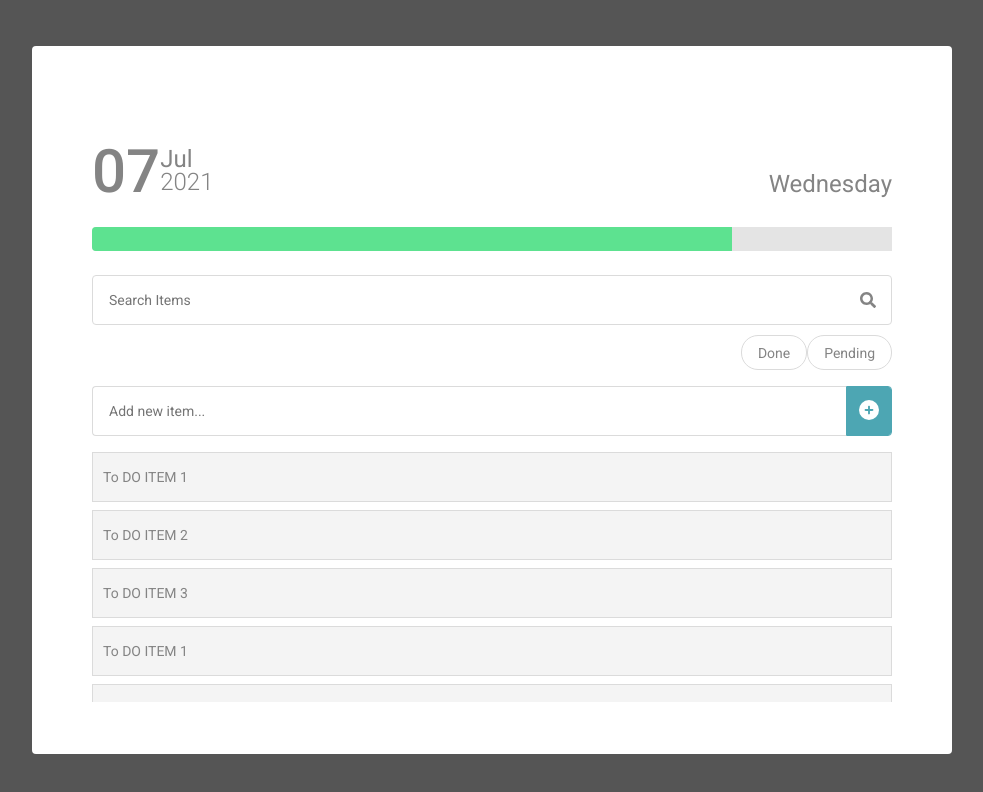
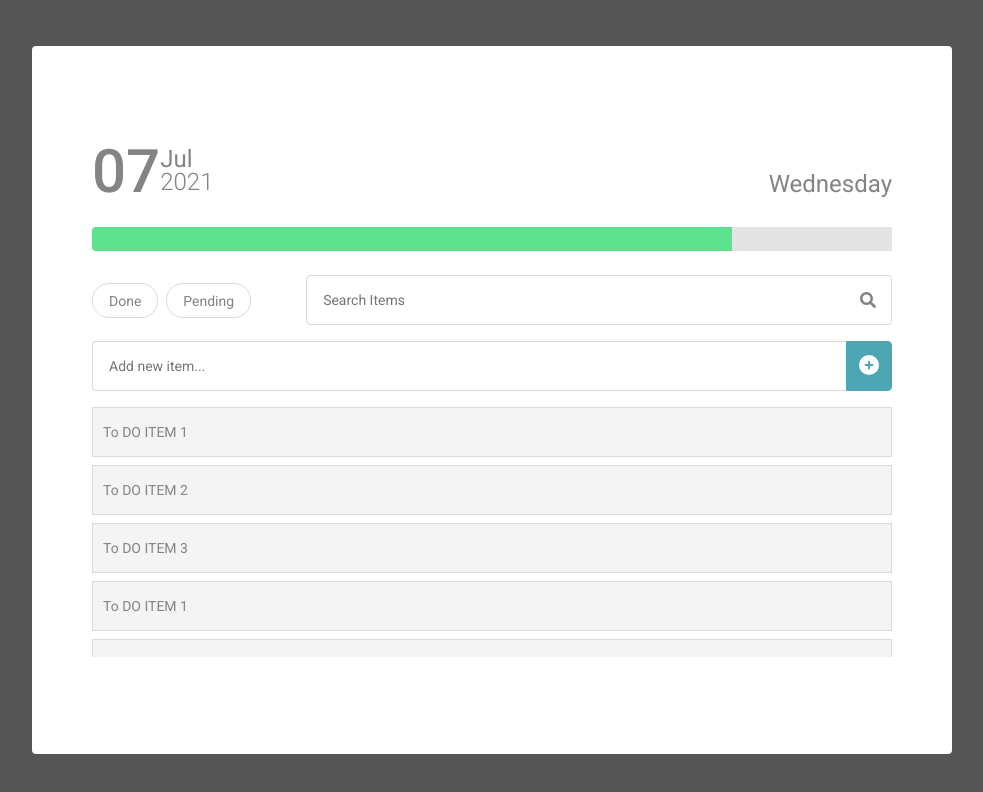
Before and after one commit to JoaoVitorOtavio/progress-to-do-list, a React (Create React App) app: page / in a window 1280 px wide. Shown: the top 792 px of the page, without its empty margins (148-1131 px from the left). Built offline with nearby package versions, Linux system fonts and the light colour scheme.

Commit message:
Adicionando botao para lidar com os itens da lista

```diff
--- a/src/App.tsx
+++ b/src/App.tsx
@@ -1,4 +1,4 @@
-import { FaCirclePlus } from "react-icons/fa6";
+import { FaCirclePlus, FaCircleMinus, FaCircleCheck } from "react-icons/fa6";
 
 import {
   BackgroundProgress,
@@ -11,6 +11,8 @@ import {
   FilterButton,
   FilterButtonContainer,
   Icon,
+  IconContainer,
+  InputAndTagsContainer,
   InputContainer,
   ItemContainer,
   MonthDayDescription,
@@ -18,6 +20,7 @@ import {
   NewItemButtonContainer,
   NewItemInputContainer,
   ProgressBar,
+  RemoveAddIconContainer,
   StyledInput,
   StyledInputContainer,
   ToDoDescription,
@@ -59,13 +62,15 @@ function App() {
           <ProgressBar />
         </BackgroundProgress>
       </div>
+      <InputAndTagsContainer>
         <InputContainer>
           <Input placeholder="Search Items" endIcon />
         </InputContainer>
         <FilterButtonContainer>
-        <FilterButton>Done</FilterButton>
+          <FilterButton className="mr">Done</FilterButton>
           <FilterButton>Pending</FilterButton>
         </FilterButtonContainer>
+      </InputAndTagsContainer>
       <NewItemInputContainer>
         <StyledInput placeholder="Add new item..." className="newItem" />
         <NewItemButtonContainer>
@@ -76,6 +81,23 @@ function App() {
       </NewItemInputContainer>
       <ItemContainer>
         <ToDoItem>
+          <RemoveAddIconContainer>
+            <IconContainer
+              className="remove child-button"
+              onClick={() => console.log("REMOVER")}
+              title="Remover Item"
+            >
+              <FaCircleMinus size="20px" color="#fff" />
+            </IconContainer>
+            <IconContainer className="add child-button">
+              <FaCircleCheck
+                size="20px"
+                color="#fff"
+                onClick={() => console.log("ADICIONAR")}
+                title="Adicionar Item"
+              />
+            </IconContainer>
+          </RemoveAddIconContainer>
           <ToDoDescription>To DO ITEM 1</ToDoDescription>
         </ToDoItem>
         <ToDoItem>
--- a/src/styles.ts
+++ b/src/styles.ts
@@ -139,8 +139,43 @@ export const Icon = styled(FaSearch)`
   color: #848484;
 `;
 
+export const RemoveAddIconContainer = styled.div`
+  display: flex;
+  position: absolute;
+  right: 0;
+`;
+
+export const IconContainer = styled.div`
+  height: 48px;
+  width: 44px;
+  align-items: center;
+  justify-content: center;
+  cursor: pointer;
+  display: flex;
+
+  @media (min-width: 800px) {
+    display: none;
+  }
+
+  &.remove {
+    background-color: #e34f4f;
+    border: 1px solid #e34f4f;
+  }
+
+  &.add {
+    background-color: #5de290;
+    border: 1px solid #5de290;
+  }
+`;
+
 export const InputContainer = styled.div`
   margin-bottom: 10px;
+
+  @media (min-width: 800px) {
+    margin-bottom: 0;
+    width: -webkit-fill-available;
+    margin-left: 55px;
+  }
 `;
 
 export const FilterButtonContainer = styled.div`
@@ -159,6 +194,10 @@ export const FilterButton = styled.button`
   color: #848484;
   opacity: 1;
   padding: 8px 16px 6px 16px;
+
+  &.mr {
+    margin-right: 8px;
+  }
 `;
 
 export const NewItemButtonContainer = styled.div`
@@ -197,6 +236,7 @@ export const ItemContainer = styled.div`
 `;
 
 export const ToDoItem = styled.div`
+  position: relative;
   display: flex;
   align-items: center;
   padding: 0 10px;
@@ -206,6 +246,10 @@ export const ToDoItem = styled.div`
   opacity: 1;
   margin-bottom: 8px;
   flex-shrink: 0;
+
+  &:hover .child-button {
+    display: flex;
+  }
 `;
 
 export const ToDoDescription = styled.span`
@@ -215,3 +259,12 @@ export const ToDoDescription = styled.span`
   color: #848484;
   opacity: 1;
 `;
+
+export const InputAndTagsContainer = styled.div`
+  @media (min-width: 800px) {
+    display: flex;
+    align-items: center;
+    justify-content: space-between;
+    flex-direction: row-reverse;
+  }
+`;
```
Lines whose indentation alone changed are shown as unchanged.
